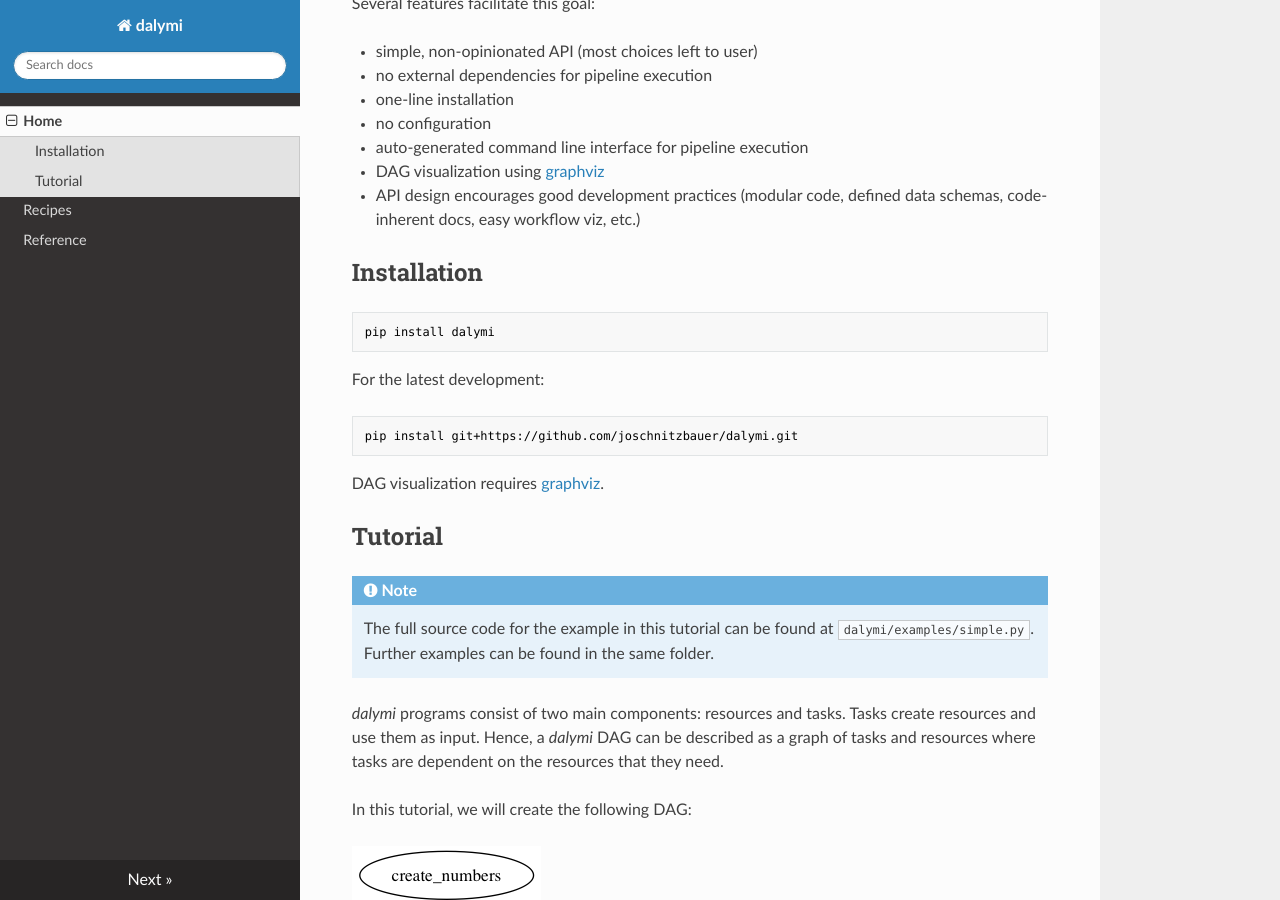
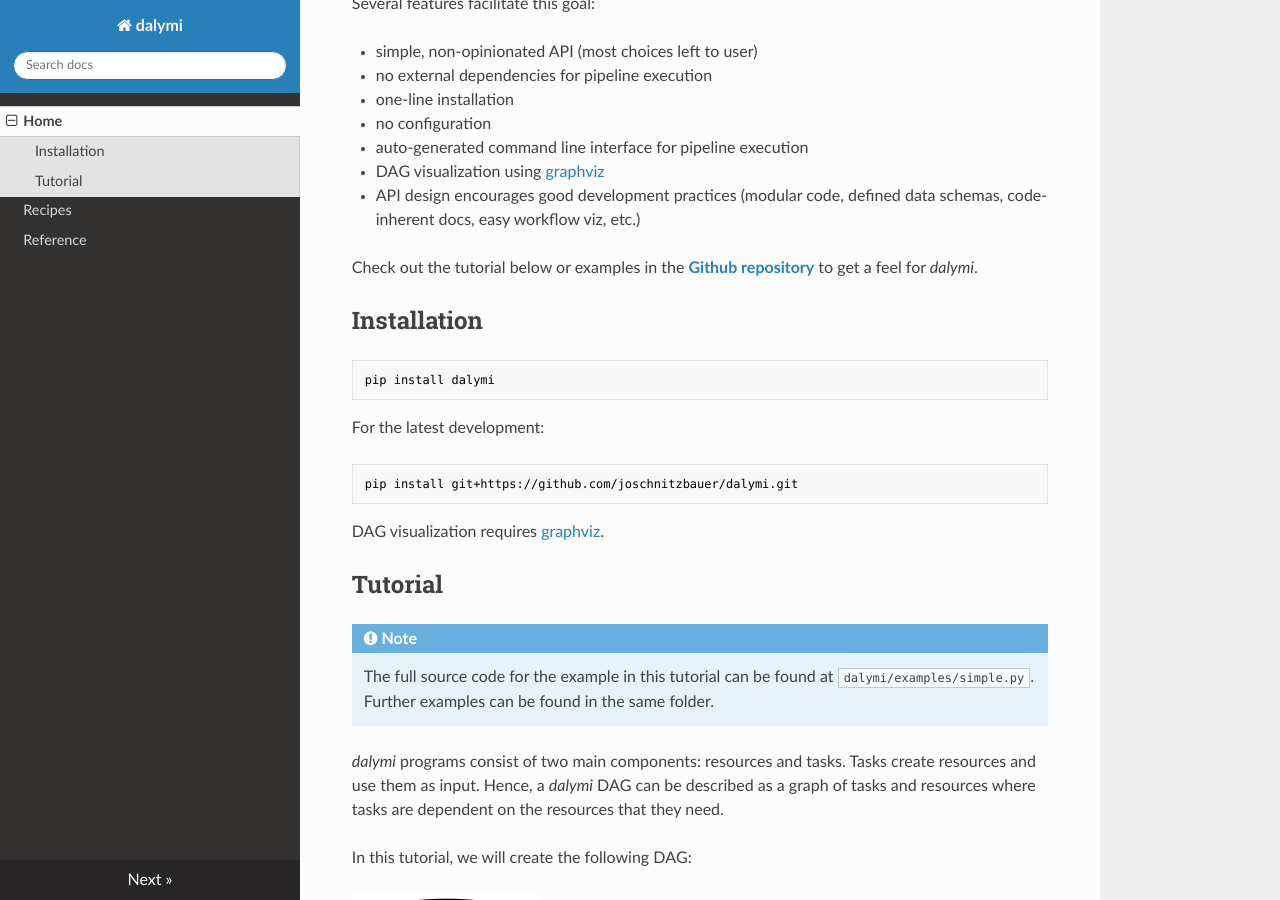
Before and after one commit to joschnitzbauer/dalymi, an MkDocs documentation site: the page built from docs/index.md, in a window 1280 px wide and 900 px high, scrolled down 505 px. Built offline with MkDocs 1.6.1, drawn with Linux system fonts in a browser that asks for light colours; nearby versions of some CDN libraries; old or Windows-style settings are respelled for this version of MkDocs.

Commit message:
adding github link to docs index

```diff
--- a/docs/index.md
+++ b/docs/index.md
@@ -21,6 +21,9 @@ Several features facilitate this goal:
 - auto-generated command line interface for pipeline execution
 - DAG visualization using [graphviz](https://www.graphviz.org/)
 - API design encourages good development practices (modular code, defined data schemas, code-inherent docs, easy workflow viz, etc.)
+
+Check out the tutorial below or examples in the **[Github repository](https://github.com/joschnitzbauer/dalymi)** to get a
+feel for _dalymi_.
 
 ## Installation
 
```
